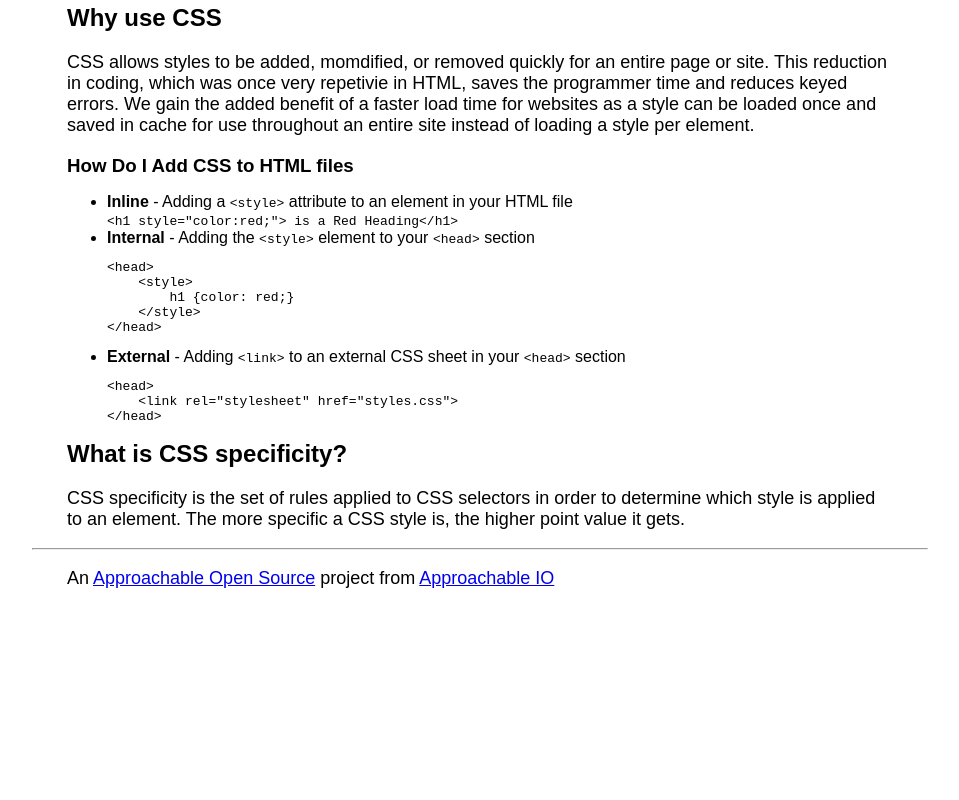
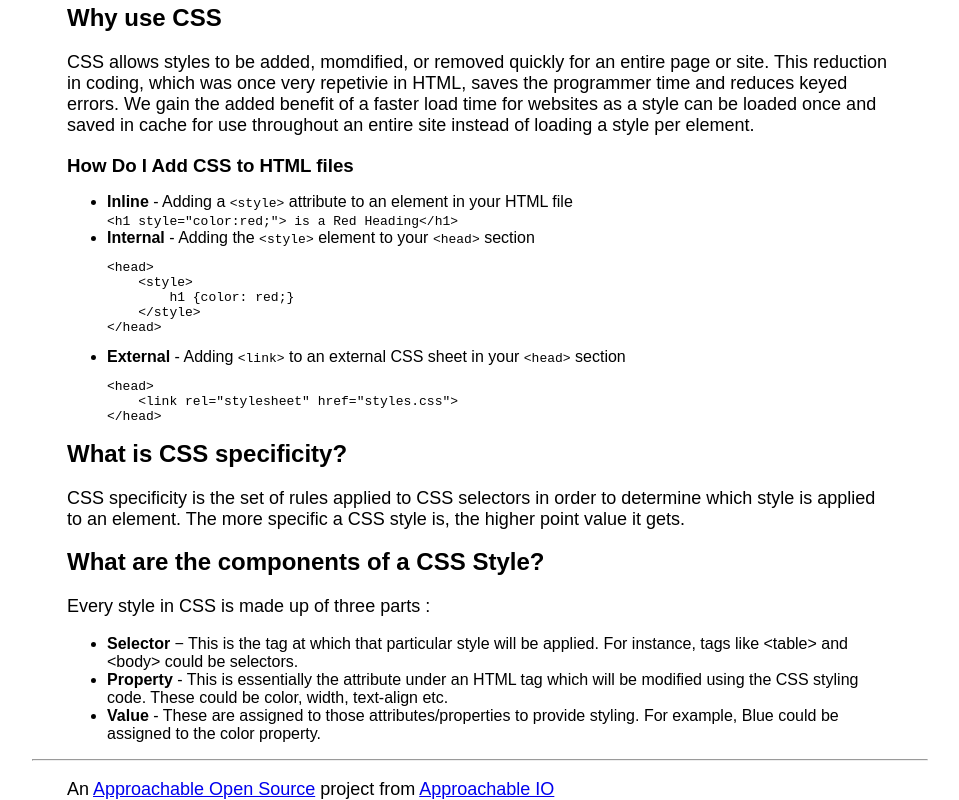
Before and after one commit to approachable-io/software-interview-prep, a plain HTML site: page views/questions/technical/what-is-css.html in a window 1280 px wide. Shown: the part 305-1105 px from the top of the page, without its empty margins (160-1119 px from the left). Before the commit the page ends 894 px from the top, so only its background shows below. Drawn offline with Linux system fonts and the light colour scheme.

Commit message:
Added "What are the components of a CSS Style?"
Updates what-is-css.html

```diff
--- a/views/questions/technical/what-is-css.html
+++ b/views/questions/technical/what-is-css.html
@@ -61,6 +61,19 @@
         <h2>What is CSS specificity?</h2>
         <p>CSS specificity is the set of rules applied to CSS selectors in order to determine which style is applied to an element. The more specific a CSS style is, the higher point value it gets.</p>
 
+        <h2>What are the components of a CSS Style?</h2>
+        <p> Every style in CSS is made up of three parts : </p>
+        <ul>
+            <li>
+                <strong>Selector</strong> − This is the tag at which that particular style will be applied. For instance, tags like &lt;table&gt; and &lt;body&gt; could be selectors.
+            </li>
+            <li>
+                <strong>Property</strong> - This is essentially the attribute under an HTML tag which will be modified using the CSS styling code. These could be color, width, text-align etc.
+            </li>
+            <li>
+                <strong>Value</strong> - These are assigned to those attributes/properties to provide styling. For example, Blue could be assigned to the color property.
+            </li>
+        </ul>
     </div>
     <footer>
         <hr>
```
